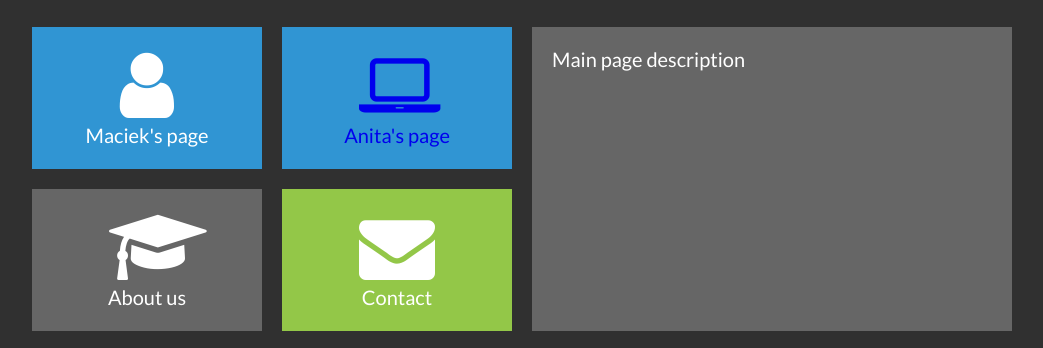
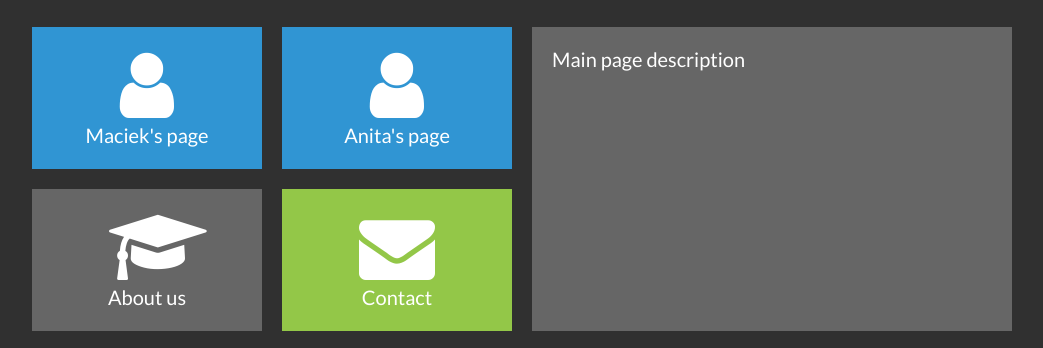
Before and after one commit to Maci33k/Website, a plain HTML site: page index.html in a window 1280 px wide. Shown: the part 94-442 px from the top of the page, without its empty margins (118-1161 px from the left). Drawn offline with Linux system fonts and the light colour scheme.

Commit message:
Switching pages fixed

```diff
--- a/index.html
+++ b/index.html
@@ -29,7 +29,7 @@ Main page
 </div>
 <a href = "oferta.html">
 <div class = "tile1">
-<i class="icon-laptop"></i></br>Anita's page
+<a href = "anita.html" class = "tilelink"><i class="icon-user"></i></br>Anita's page
 </div>
 </a>
 <div style = "clear: both;"> </div>
```
Also changed, not shown: maciek.html (+1 -1 lines).
